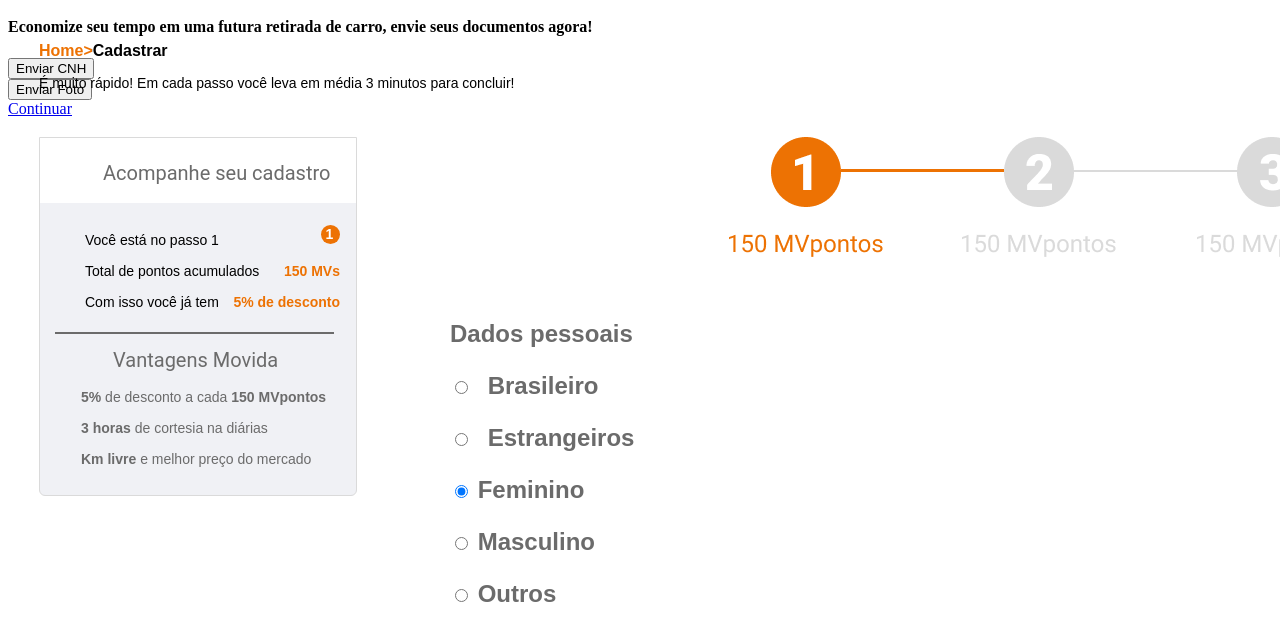
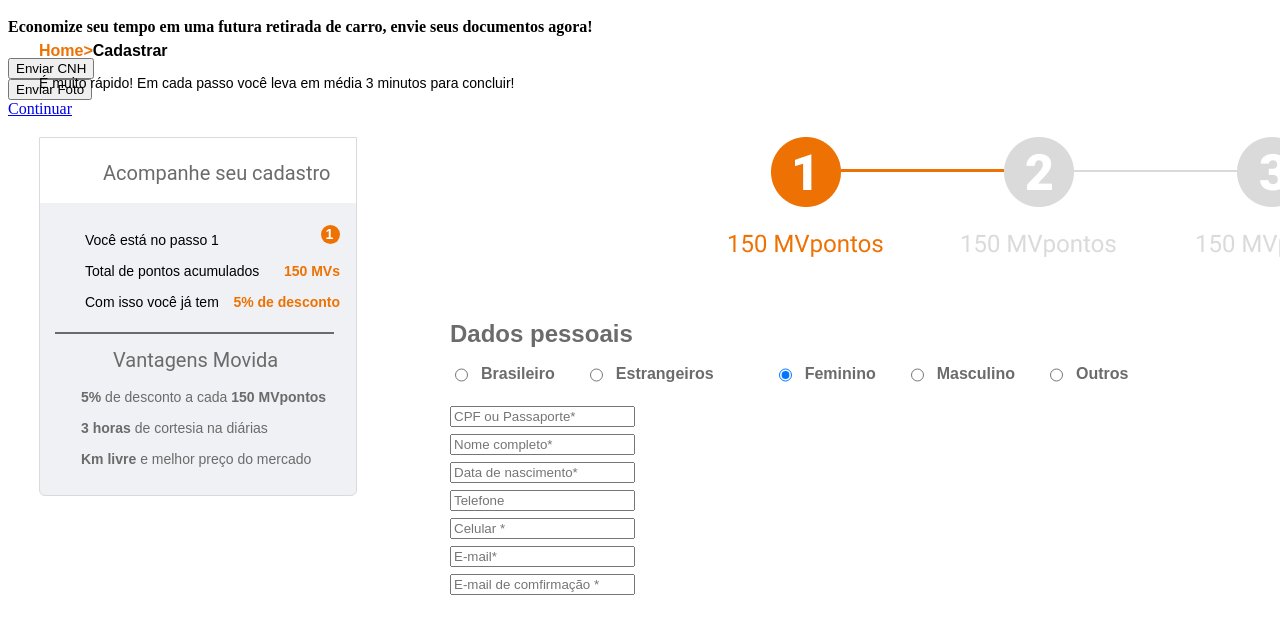
Before and after one commit to lfpepe14/movida, a plain HTML site: page index.html in a window 1280 px wide. Shown: the part 121-750 px from the top of the page. Drawn offline with Linux system fonts and the light colour scheme.

Commit message:
continuarecss

```diff
--- a/CSS/style.css
+++ b/CSS/style.css
@@ -276,6 +276,7 @@ p span.numero1::before{
   color: #6B6B6B;
 }
 
+
  .MainTitle {
 
     position: absolute;
@@ -291,8 +292,27 @@ p span.numero1::before{
     color: #6B6B6B;
 }
 
+.formContainer{
+    display: flex;
+
+}
+
+.formContainer .UpperText, .formContainer .LowerText {
+  display: inline-flex;
+
+}
+.formContainer .LowerText {
+
+  margin-left:60px;
+}
+
+
+ .UpperText {
+
+    font-size: 16px;
+    line-height: 19px;
+
  }
-
 
  .UpperText p {
       display: inline-flex;
@@ -309,9 +329,31 @@ p span.numero1::before{
 
 .UpperText p label{
     margin-left: 10px;
+
 }
 
+.LowerText {
 
+   font-size: 16px;
+   line-height: 19px;
+
+}
+.LowerText p {
+     display: inline-flex;
+     padding: 0 15px;
+}
+
+.LowerText p:first-child {
+       padding-left: 0;
+}
+
+.LowerText p:last-child {
+      padding-right: 0;
+}
+
+.LowerText p label{
+   margin-left: 10px;
+}
 
 
 
--- a/index.html
+++ b/index.html
@@ -64,7 +64,7 @@
                     Dados pessoais
                 </div>
 
-                <div class="fomContainer half_b">
+                <div class="formContainer half_b">
 
                         <div class="UpperText">
 
```
Also changed, not shown: index2.html (+2 -2 lines), index3.html (+1 -1 lines).
